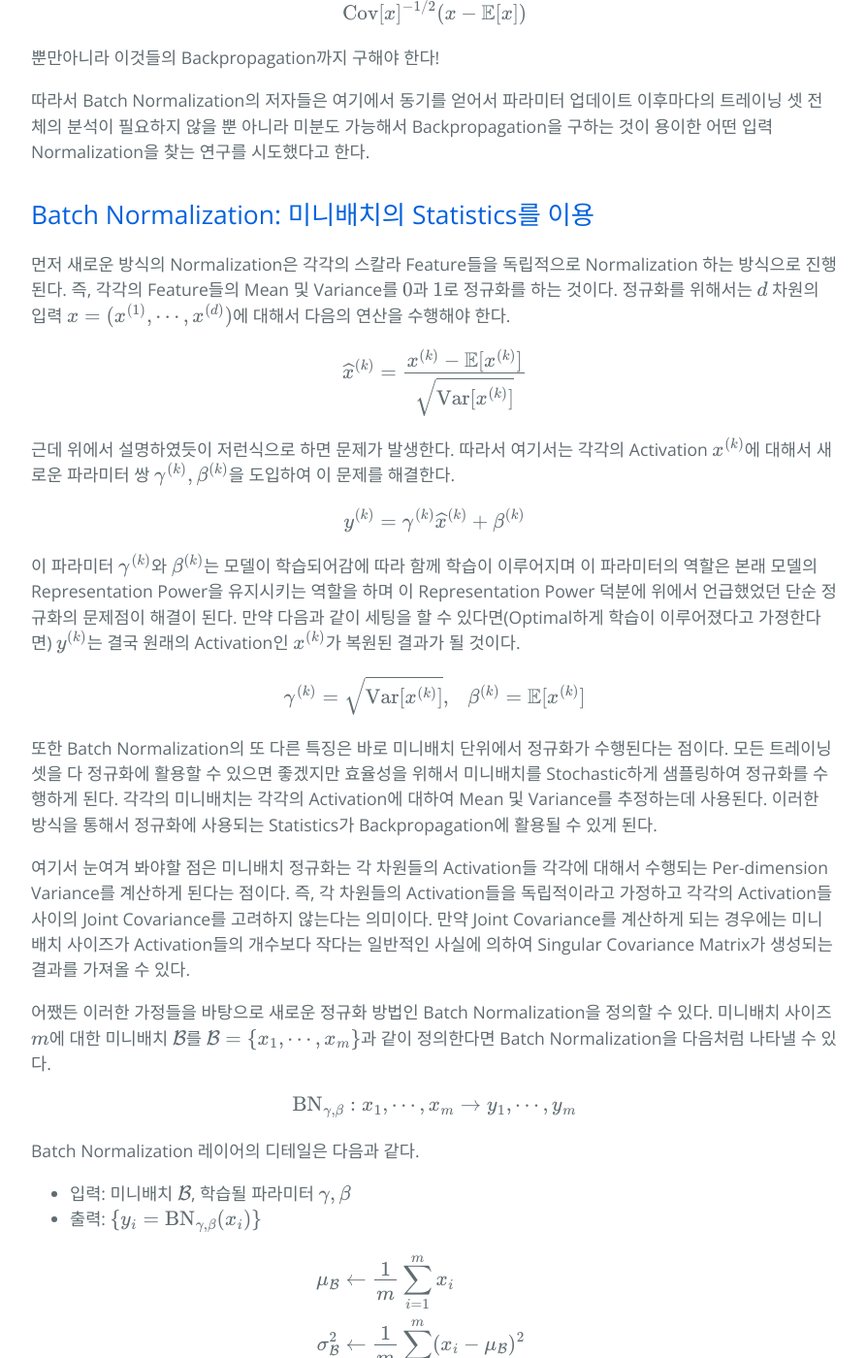
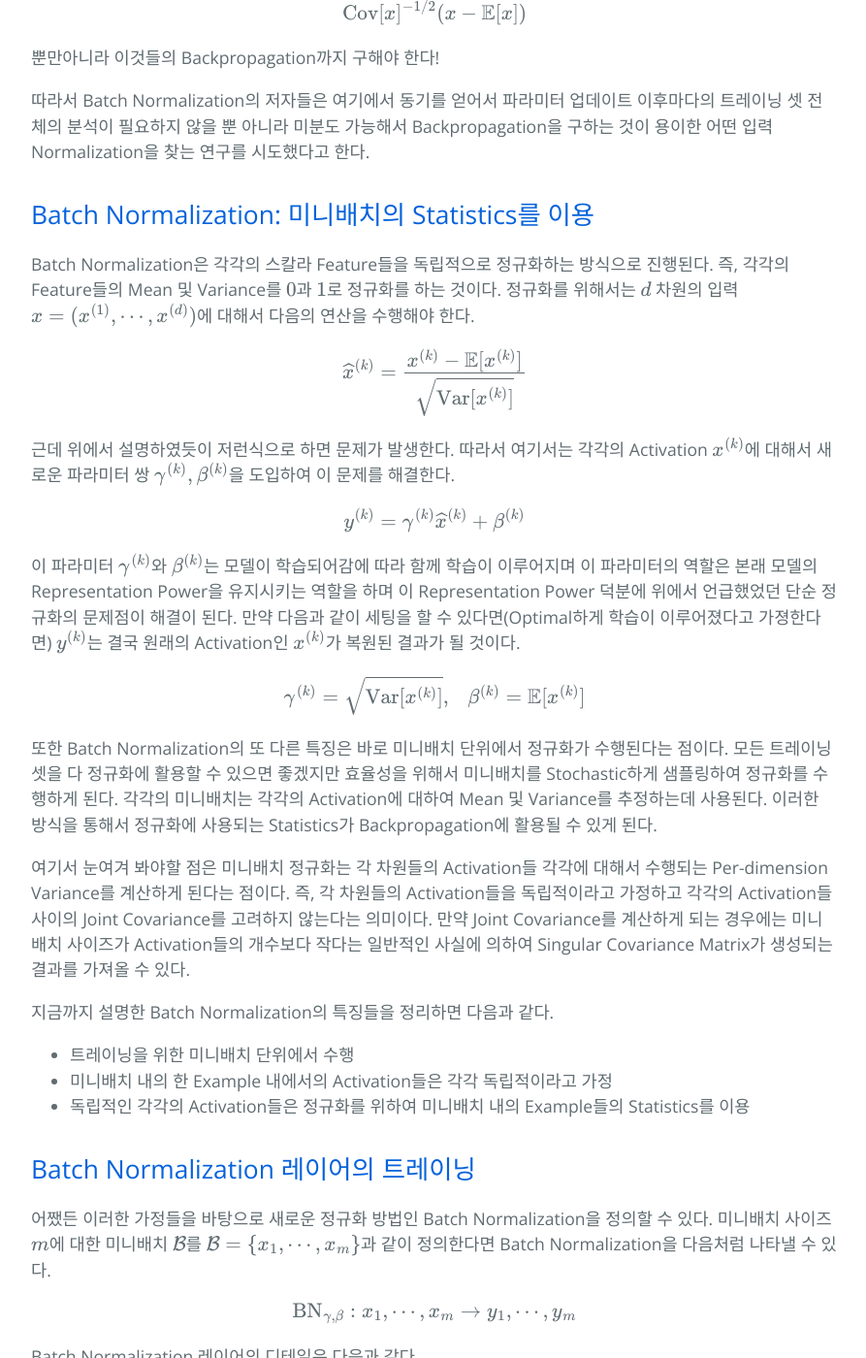
Before and after one commit to hcnoh/hcnoh.github.io, a Jekyll site: the page built from _posts/2018-11-27-batch-normalization.md, in a window 1280 px wide and 1400 px high, scrolled down 4262 px. Shown: the whole window at 97% size, without its empty margins (192-1085 px from the left). Built offline with Jekyll 4.4.1, drawn with Linux system fonts in a browser that asks for light colours; formulas are drawn with MathJax 3; comment, search, counter and statistics services are not loaded.

Commit message:
Update 2018-11-27-batch-normalization.md

```diff
--- a/_posts/2018-11-27-batch-normalization.md
+++ b/_posts/2018-11-27-batch-normalization.md
@@ -126,7 +126,7 @@ $$\text{Cov}[x]^{-1/2}(x-\mathbb{E}[x])$$
 따라서 Batch Normalization의 저자들은 여기에서 동기를 얻어서 파라미터 업데이트 이후마다의 트레이닝 셋 전체의 분석이 필요하지 않을 뿐 아니라 미분도 가능해서 Backpropagation을 구하는 것이 용이한 어떤 입력 Normalization을 찾는 연구를 시도했다고 한다.
 
 ## Batch Normalization: 미니배치의 Statistics를 이용
-먼저 새로운 방식의 Normalization은 각각의 스칼라 Feature들을 독립적으로 Normalization 하는 방식으로 진행된다. 즉, 각각의 Feature들의 Mean 및 Variance를 $$0$$과 $$1$$로 정규화를 하는 것이다. 정규화를 위해서는 $$d$$ 차원의 입력 $$x=(x^{(1)}, \cdots, x^{(d)})$$에 대해서 다음의 연산을 수행해야 한다.
+Batch Normalization은 각각의 스칼라 Feature들을 독립적으로 정규화하는 방식으로 진행된다. 즉, 각각의 Feature들의 Mean 및 Variance를 $$0$$과 $$1$$로 정규화를 하는 것이다. 정규화를 위해서는 $$d$$ 차원의 입력 $$x=(x^{(1)}, \cdots, x^{(d)})$$에 대해서 다음의 연산을 수행해야 한다.
 
 $$\widehat{x}^{(k)} = \frac{x^{(k)} - \mathbb{E}[x^{(k)}]}{\sqrt{\text{Var}[x^{(k)}]}}$$
 
@@ -142,6 +142,12 @@ $$\gamma^{(k)} = \sqrt{\text{Var}[x^{(k)}]}, \ \ \ \beta^{(k)} = \mathbb{E}[x^{(
 
 여기서 눈여겨 봐야할 점은 미니배치 정규화는 각 차원들의 Activation들 각각에 대해서 수행되는 Per-dimension Variance를 계산하게 된다는 점이다. 즉, 각 차원들의 Activation들을 독립적이라고 가정하고 각각의 Activation들 사이의 Joint Covariance를 고려하지 않는다는 의미이다. 만약 Joint Covariance를 계산하게 되는 경우에는 미니배치 사이즈가 Activation들의 개수보다 작다는 일반적인 사실에 의하여 Singular Covariance Matrix가 생성되는 결과를 가져올 수 있다.
 
+지금까지 설명한 Batch Normalization의 특징들을 정리하면 다음과 같다.
+- 트레이닝을 위한 미니배치 단위에서 수행
+- 미니배치 내의 한 Example 내에서의 Activation들은 각각 독립적이라고 가정
+- 독립적인 각각의 Activation들은 정규화를 위하여 미니배치 내의 Example들의 Statistics를 이용
+
+## Batch Normalization 레이어의 트레이닝
 어쨌든 이러한 가정들을 바탕으로 새로운 정규화 방법인 Batch Normalization을 정의할 수 있다. 미니배치 사이즈 $$m$$에 대한 미니배치 $$\mathcal{B}$$를 $$\mathcal{B}=\{x_1,\cdots, x_m\}$$과 같이 정의한다면 Batch Normalization을 다음처럼 나타낼 수 있다.
 
 $$\text{BN}_{\gamma, \beta}: x_1,\cdots, x_m \rightarrow y_1,\cdots, y_m$$
```
